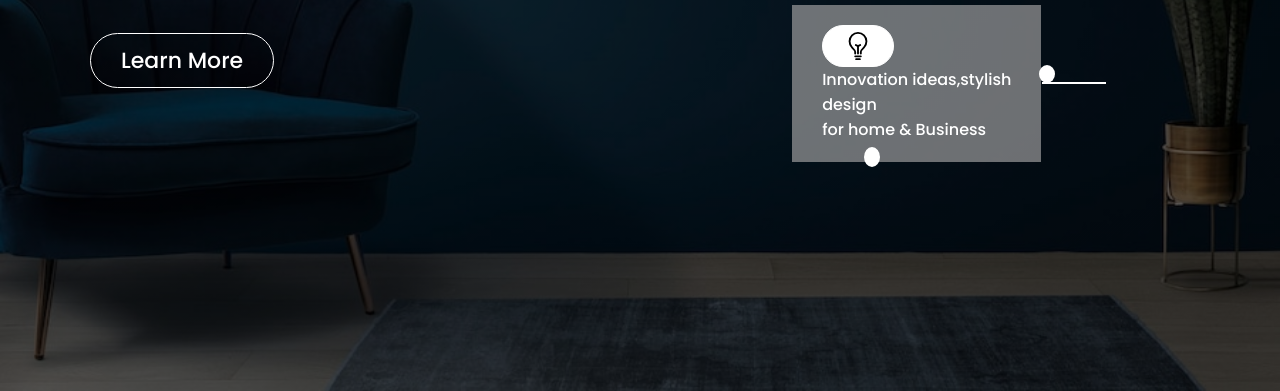
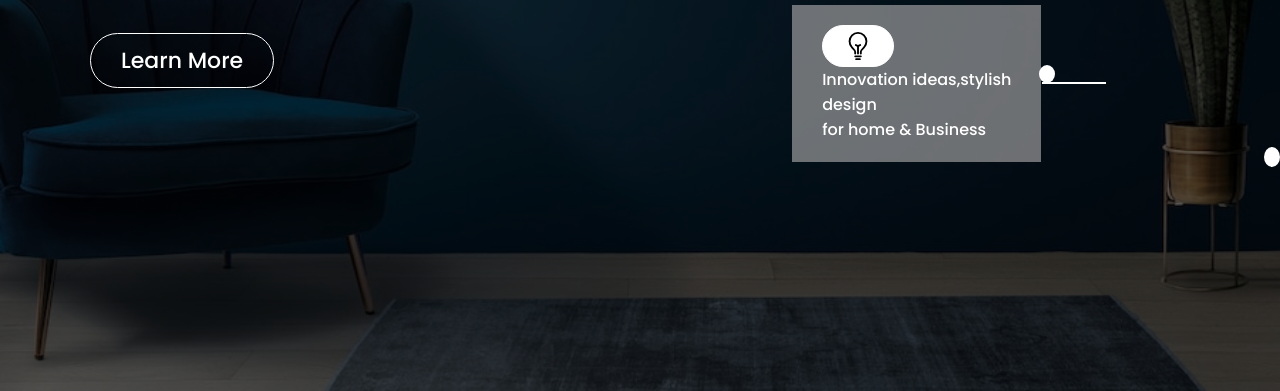
Before and after one commit to suleman-084/designer-landing-page, a plain HTML site: page index.html in a window 1280 px wide. Shown: the part 409-800 px from the top of the page. Drawn offline with nearby package versions, Linux system fonts and the light colour scheme.

Commit message:
changes made

```diff
--- a/style.css
+++ b/style.css
@@ -155,5 +155,5 @@ ion-icon{
     right: 0;
     position: absolute;
     bottom: 14rem;
-    right: 24.99rem;
+    /* right: 24.99rem; */
 }
```
